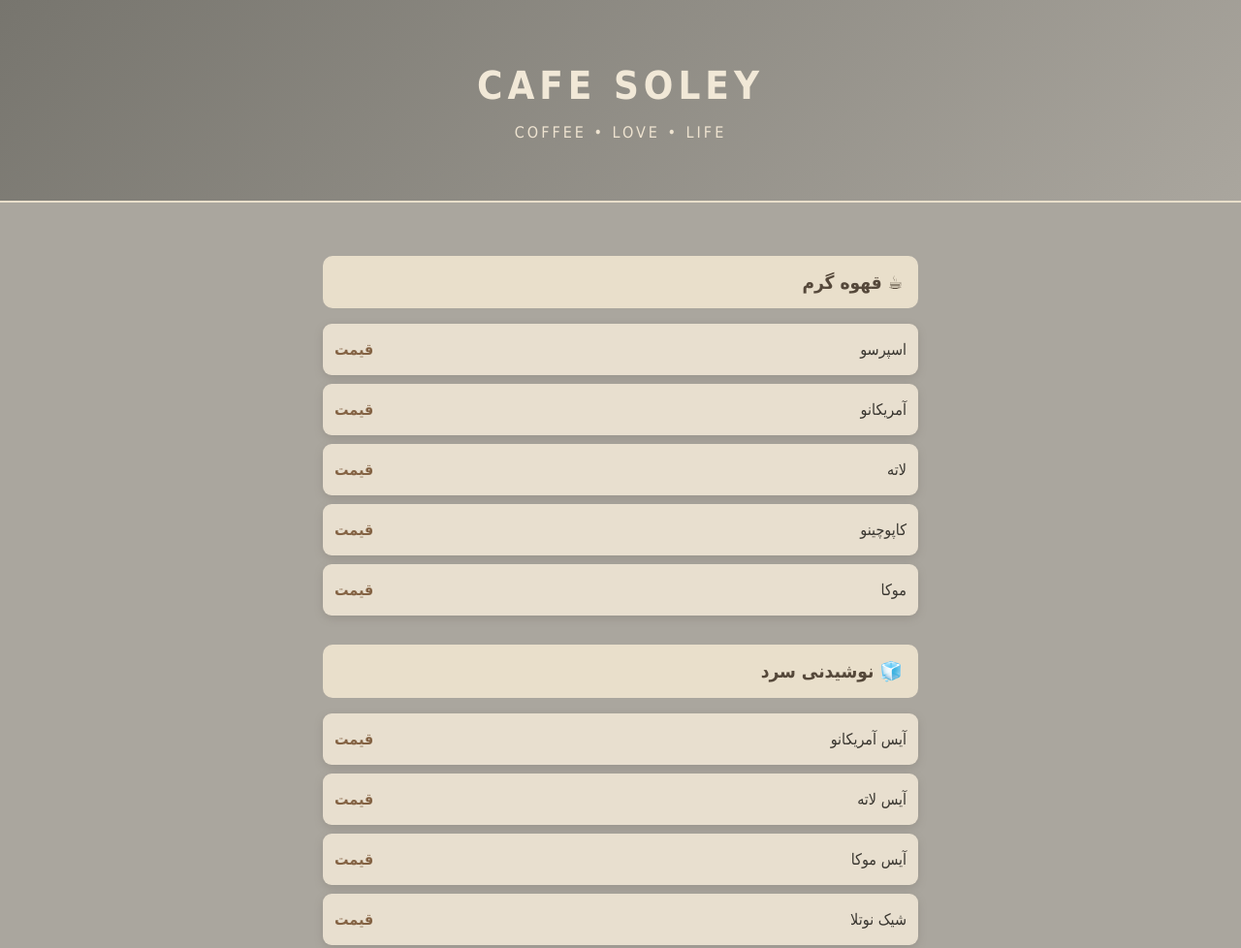
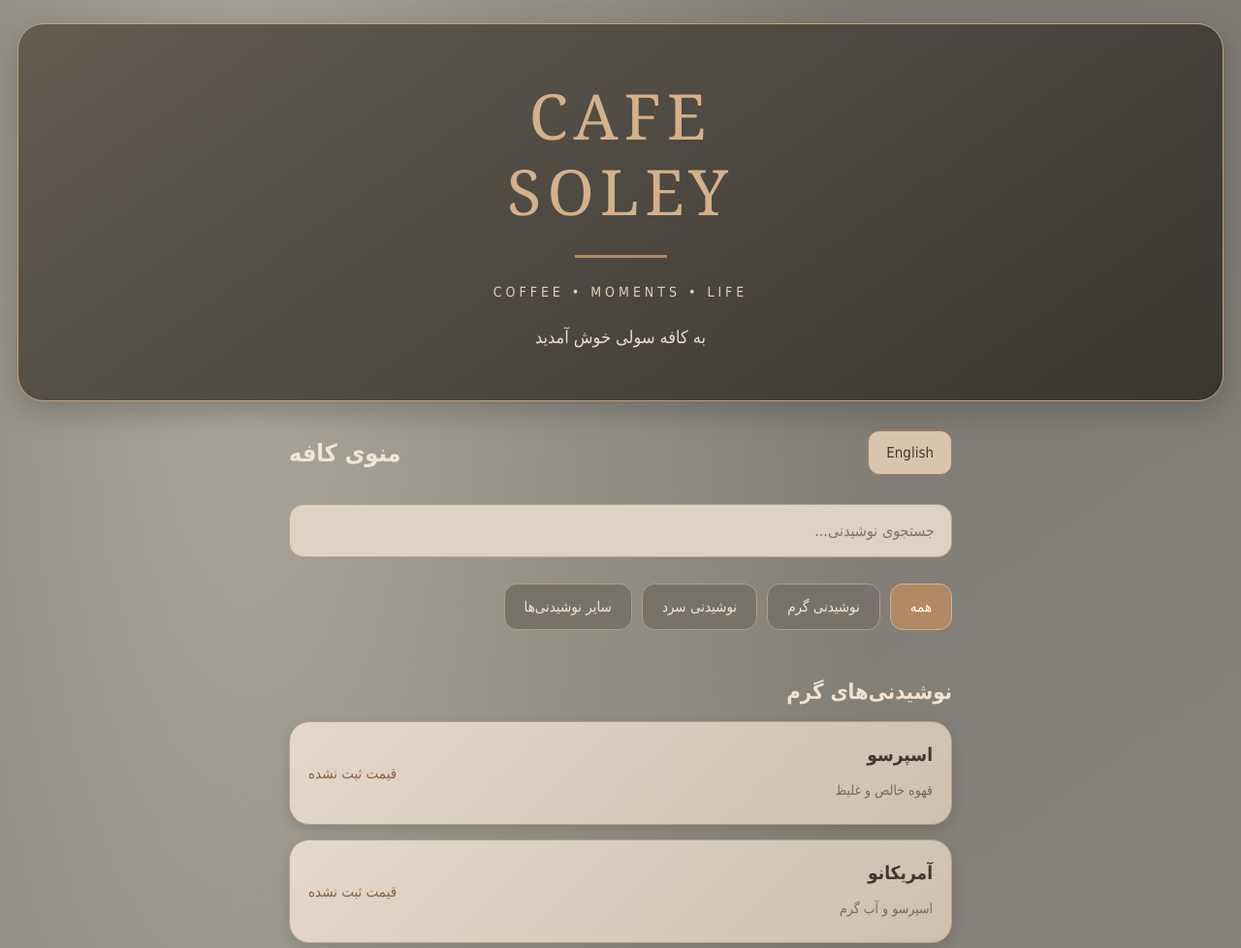
Before and after one commit to cafesoly/Cafesoly, a plain HTML site: page index.html in a window 1280 px wide. Shown: the top 978 px of the page at 97% size. Drawn offline with Linux system fonts and the light colour scheme.

Commit message:
Update index.html

```diff
--- a/index.html
+++ b/index.html
@@ -3,92 +3,303 @@
 <html lang="fa" dir="rtl">
 <head>
 <meta charset="UTF-8">
-<meta name="viewport" content="width=device-width, initial-scale=1.0">
-<title>Cafe Soley</title>
+<meta name="viewport" content="width=device-width, initial-scale=1">
+<meta name="theme-color" content="#85837c">
+<title>Cafe Soley | Menu</title>
 <style>
+:root{
+ --concrete:#85837c;
+ --concrete-dark:#66635d;
+ --coffee:#b18a65;
+ --coffee-dark:#806044;
+ --cream:#eee4d4;
+ --card:#d8cbbb;
+ --ink:#40372f;
+ --muted:#766b60;
+}
 *{box-sizing:border-box}
 body{
  margin:0;
-background:#aaa69e;
-color:#393630;
  font-family:Tahoma,Arial,sans-serif;
+ color:var(--cream);
+ background:
+ radial-gradient(ellipse at 20% 10%,#aaa69d 0%,transparent 45%),
+ linear-gradient(145deg,#77756e,#89867f 55%,#716e68);
+ min-height:100vh;
 }
 header{
+ margin:24px 18px 30px;
+ padding:55px 15px;
  text-align:center;
-padding:65px 15px 45px;
-background:linear-gradient(135deg,#77756e,#aaa69e);
-border-bottom:2px solid #e9dfcb;
+ border:1px solid #c4a17e;
+ border-radius:27px;
+ background:linear-gradient(145deg,#625c53,#393630);
+ box-shadow:0 10px 30px #37332d55;
 }
-h1{
-font-size:40px;
-letter-spacing:5px;
-color:#f1e8d7;
+.logo{
+ font-family:Georgia,serif;
+ font-size:clamp(42px,12vw,65px);
+ line-height:1.2;
+ letter-spacing:6px;
+ color:#d4b18a;
+}
+.line{
+ width:95px;
+ height:3px;
+ background:var(--coffee);
+ margin:27px auto;
+}
+.tagline{
+ font-size:14px;
+ letter-spacing:4px;
+ color:#e0d1bd;
+}
+.welcome{
+ margin-top:28px;
+ color:#e8ddcf;
+ font-size:18px;
+}
+main{
+ max-width:720px;
+ margin:auto;
+ padding:0 18px 25px;
+}
+.top{
+ display:flex;
+ justify-content:space-between;
+ align-items:center;
+ gap:12px;
+ margin-bottom:18px;
+}
+h2{
+ color:#f1e5d3;
+ font-size:25px;
  margin:0;
 }
-header p{
-color:#eee3d0;
-letter-spacing:3px;
+button,input{font-family:inherit}
+.lang{
+ background:#d9c5ad;
+ color:#44382e;
+ border:1px solid #a47d59;
+ padding:13px 18px;
+ border-radius:12px;
+ font-size:15px;
+ cursor:pointer;
 }
-main{
-max-width:650px;
-margin:auto;
-padding:25px 18px;
+.search{
+ width:100%;
+ padding:17px;
+ border-radius:15px;
+ border:1px solid #c0a080;
+ background:#ded2c3;
+ color:#44382e;
+ font-size:16px;
+ outline:none;
+ margin:12px 0 22px;
 }
-h2{
-color:#55483a;
-background:#e9dfcb;
-padding:16px;
-border-radius:10px;
-margin-top:30px;
-font-size:19px;
+.search::placeholder{color:#817467}
+.tabs{
+ display:flex;
+ gap:10px;
+ overflow-x:auto;
+ padding:5px 0 17px;
+ scrollbar-color:#b18a65 transparent;
+}
+.tab{
+ flex-shrink:0;
+ padding:14px 20px;
+ background:#77736b;
+ color:#f0e5d5;
+ border:1px solid #b59b80;
+ border-radius:13px;
+ font-size:15px;
+ cursor:pointer;
+}
+.tab.active{
+ background:#b18a65;
+ color:#fff9ef;
+ border-color:#d2b18d;
+}
+.section-title{
+ font-size:22px;
+ color:#f0e1ce;
+ margin:34px 0 18px;
 }
 .item{
  display:flex;
+ align-items:center;
  justify-content:space-between;
-align-items:center;
-padding:17px 12px;
-margin:9px 0;
-background:#e8dfcf;
-border-radius:9px;
-box-shadow:0 3px 8px #77736a55;
+ gap:12px;
+ background:linear-gradient(135deg,#e3d8ca,#cfc0ae);
+ border:1px solid #b59d84;
+ border-radius:21px;
+ padding:22px 19px;
+ margin-bottom:15px;
+ box-shadow:0 5px 12px #39352e30;
+ color:var(--ink);
+}
+.info{min-width:0}
+.name{
+ font-size:19px;
+ font-weight:bold;
+ margin-bottom:14px;
+}
+.desc{
+ color:var(--muted);
+ font-size:14px;
+ line-height:1.8;
 }
 .price{
-color:#846344;
-font-weight:bold;
+ color:#886345;
+ font-size:15px;
  white-space:nowrap;
+ text-align:left;
+}
+.empty{
+ text-align:center;
+ padding:35px 10px;
+ color:#f0e5d5;
+ display:none;
 }
 footer{
  text-align:center;
-padding:35px;
-color:#eee5d5;
-letter-spacing:3px;
+ padding:65px 15px 40px;
+ color:#eee0cf;
+}
+footer .line{margin:0 auto 35px}
+footer p{color:#e2d4c2}
+@media(max-width:380px){
+ .top h2{font-size:21px}
+ .item{padding:19px 14px}
+ .name{font-size:17px}
 }
 </style>
 </head>
 <body>
+
 <header>
-<h1>CAFE SOLEY</h1>
-<p>COFFEE • LOVE • LIFE</p>
+ <div class="logo">CAFE<br>SOLEY</div>
+ <div class="line"></div>
+ <div class="tagline">COFFEE • MOMENTS • LIFE</div>
+ <div class="welcome" id="welcome">به کافه سولی خوش آمدید</div>
 </header>
+
 <main>
-<h2>☕ قهوه گرم</h2>
-<div class="item"><span>اسپرسو</span><span class="price">قیمت</span></div>
-<div class="item"><span>آمریکانو</span><span class="price">قیمت</span></div>
-<div class="item"><span>لاته</span><span class="price">قیمت</span></div>
-<div class="item"><span>کاپوچینو</span><span class="price">قیمت</span></div>
-<div class="item"><span>موکا</span><span class="price">قیمت</span></div>
+ <div class="top">
+  <button class="lang" onclick="toggleLanguage()" id="lang">English</button>
+  <h2 id="menuTitle">منوی کافه</h2>
+ </div>
 
-<h2>🧊 نوشیدنی سرد</h2>
-<div class="item"><span>آیس آمریکانو</span><span class="price">قیمت</span></div>
-<div class="item"><span>آیس لاته</span><span class="price">قیمت</span></div>
-<div class="item"><span>آیس موکا</span><span class="price">قیمت</span></div>
-<div class="item"><span>شیک نوتلا</span><span class="price">قیمت</span></div>
+ <input class="search" id="search"
+ placeholder="جستجوی نوشیدنی..."
+ oninput="render()">
 
-<h2>🥤 نوشیدنی‌های دیگر</h2>
-<div class="item"><span>هات چاکلت</span><span class="price">قیمت</span></div>
-<div class="item"><span>چای</span><span class="price">قیمت</span></div>
-<div class="item"><span>ماسالا</span><span class="price">قیمت</span></div>
+ <div class="tabs" id="tabs"></div>
+ <div id="menu"></div>
+ <div class="empty" id="empty">موردی پیدا نشد</div>
 </main>
-<footer>CAFE SOLEY © 2026</footer>
+
+<footer>
+ <div class="line"></div>
+ <div>CAFE SOLEY</div>
+ <p>🤎 Thank you for choosing us</p>
+</footer>
+
+<script>
+const data=[
+ {cat:"hot",fa:"نوشیدنی‌های گرم",en:"Hot Drinks",
+ items:[
+  ["اسپرسو","Espresso","قهوه خالص و غلیظ","Rich and pure coffee"],
+  ["آمریکانو","Americano","اسپرسو و آب گرم","Espresso with hot water"],
+  ["لاته","Latte","اسپرسو و شیر بخار داده شده","Espresso and steamed milk"],
+  ["کاپوچینو","Cappuccino","قهوه، شیر و فوم شیر","Coffee, milk and foam"],
+  ["موکا","Mocha","ترکیب قهوه و شکلات","Coffee and chocolate"],
+  ["هات چاکلت","Hot Chocolate","شکلات داغ و خامه‌ای","Creamy hot chocolate"],
+  ["ماسالا","Masala","چای ماسالا معطر","Aromatic masala tea"],
+  ["چای","Tea","چای گرم","Hot tea"]
+ ]},
+ {cat:"cold",fa:"نوشیدنی‌های سرد",en:"Cold Drinks",
+ items:[
+  ["آیس آمریکانو","Iced Americano","اسپرسو و آب سرد","Espresso and cold water"],
+  ["آیس لاته","Iced Latte","اسپرسو و شیر سرد","Espresso and cold milk"],
+  ["آیس موکا","Iced Mocha","قهوه و شکلات سرد","Cold coffee and chocolate"],
+  ["لیموناد","Lemonade","نوشیدنی لیمویی","Fresh lemon drink"]
+ ]},
+ {cat:"other",fa:"سایر نوشیدنی‌ها",en:"Other Drinks",
+ items:[
+  ["لیموناد","Lemonade","نوشیدنی لیمویی","Lemon drink"],
+  ["موهیتو","Mojito","نعنا و لیمو","Mint and lime"],
+  ["اسموتی","Smoothie","نوشیدنی میوه‌ای","Fruit smoothie"],
+  ["شیک شکلات","Chocolate Shake","میلک شیک شکلاتی","Chocolate milkshake"],
+  ["شیک وانیل","Vanilla Shake","میلک شیک وانیلی","Vanilla milkshake"]
+ ]}
+];
+
+let english=false;
+let active="all";
+
+function toggleLanguage(){
+ english=!english;
+ document.documentElement.lang=english?"en":"fa";
+ document.documentElement.dir=english?"ltr":"rtl";
+ document.getElementById("lang").textContent=english?"فارسی":"English";
+ document.getElementById("welcome").textContent=english?
+ "Welcome to Cafe Soley":"به کافه سولی خوش آمدید";
+ document.getElementById("menuTitle").textContent=english?
+ "Cafe Menu":"منوی کافه";
+ document.getElementById("search").placeholder=english?
+ "Search drinks...":"جستجوی نوشیدنی...";
+ document.querySelector("footer p").textContent=english?
+ "🤎 Thank you for choosing us":"🤎 ممنون از انتخاب شما";
+ render();
+}
+
+function renderTabs(){
+ const labels=english?
+ ["All","Hot Drinks","Cold Drinks","Other"]:
+ ["همه","نوشیدنی گرم","نوشیدنی سرد","سایر نوشیدنی‌ها"];
+ const keys=["all","hot","cold","other"];
+ document.getElementById("tabs").innerHTML=keys.map((key,i)=>
+ `<button class="tab ${active===key?"active":""}"
+ onclick="setCategory('${key}')">${labels[i]}</button>`
+ ).join("");
+}
+
+function setCategory(key){
+ active=key;
+ render();
+}
+
+function render(){
+ renderTabs();
+ const query=document.getElementById("search").value.trim().toLowerCase();
+ let html="";
+ let count=0;
+
+ data.forEach(section=>{
+  if(active!=="all" && active!==section.cat)return;
+  let items=section.items.filter(item=>
+   (item[english?1:0]+" "+item[english?3:2])
+   .toLowerCase().includes(query)
+  );
+  if(!items.length)return;
+  html+=`<h3 class="section-title">${english?section.en:section.fa}</h3>`;
+  items.forEach(item=>{
+   count++;
+   html+=`
+   <div class="item">
+    <div class="info">
+     <div class="name">${item[english?1:0]}</div>
+     <div class="desc">${item[english?3:2]}</div>
+    </div>
+    <div class="price">${english?"Price not set":"قیمت ثبت نشده"}</div>
+   </div>`;
+  });
+ });
+ document.getElementById("menu").innerHTML=html;
+ document.getElementById("empty").style.display=count?"none":"block";
+}
+render();
+</script>
 </body>
 </html>
```
Lines whose indentation alone changed are shown as unchanged.
